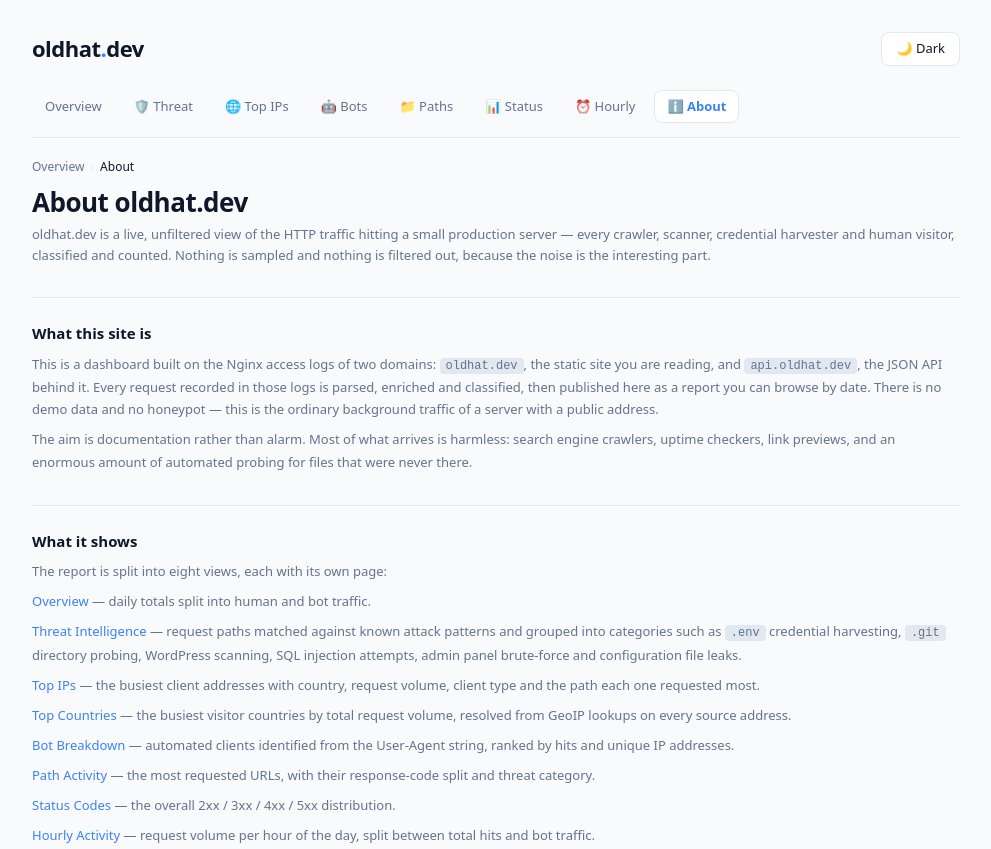
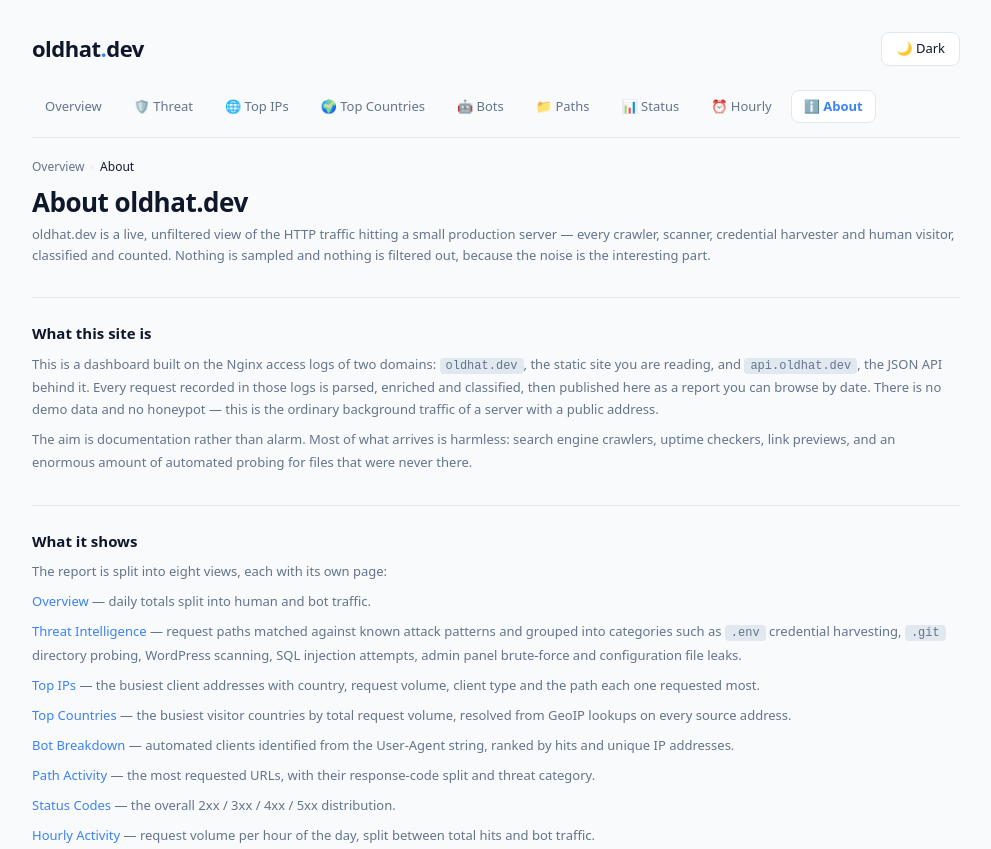
Before and after one commit to angelomadara/oldhat.dev, a plain HTML site: page public/about/index.html in a window 1280 px wide. Shown: the top 849 px of the page, without its empty margins (144-1135 px from the left). Drawn offline with Linux system fonts and the light colour scheme.

Commit message:
fix: add Top Countries link to site nav on all pages

```diff
--- a/public/about/index.html
+++ b/public/about/index.html
@@ -90,6 +90,7 @@
         <a href="/" class="nav-link">Overview</a>
         <a href="/threat/" class="nav-link">🛡️ Threat</a>
         <a href="/top-ips/" class="nav-link">🌐 Top IPs</a>
+        <a href="/top-countries/" class="nav-link">🌍 Top Countries</a>
         <a href="/bots/" class="nav-link">🤖 Bots</a>
         <a href="/paths/" class="nav-link">📁 Paths</a>
         <a href="/status-codes/" class="nav-link">📊 Status</a>
```
Also changed, not shown: public/bots/index.html (+1 -0 lines), public/hourly/index.html (+1 -0 lines), public/index.html (+1 -0 lines), public/paths/index.html (+1 -0 lines), public/status-codes/index.html (+1 -0 lines), public/threat/index.html (+1 -0 lines), public/top-ips/index.html (+1 -0 lines).
